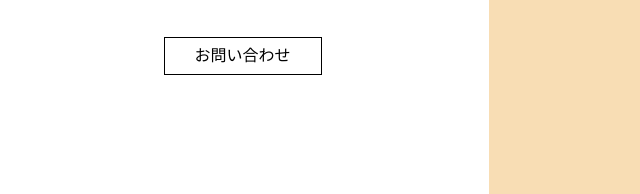
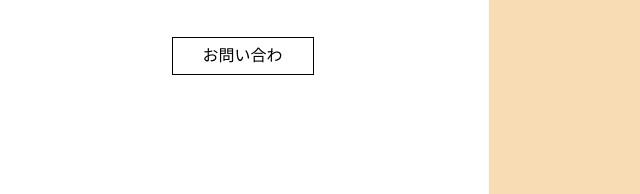
Before and after one commit to dondisney610/FictionalCssCafe, a plain HTML site: page index.html in a window 1280 px wide. Shown: the part 2540-2734 px from the top of the page, 609-1249 px from the left. Drawn offline with nearby package versions, Linux system fonts and the light colour scheme.

Commit message:
お問い合わせの文字を一部削除

```diff
--- a/index.html
+++ b/index.html
@@ -108,7 +108,7 @@
                     <li>以下の問い合わせフォームでは、テイクアウト、</li>
                     <li>店舗詳細情報などお気軽にお問い合わせください。</li>
                 </ul>
-                <a href="#">お問い合わせ</a>
+                <a href="#">お問い合わ</a>
             </div>
         </div>
     </div>
```
